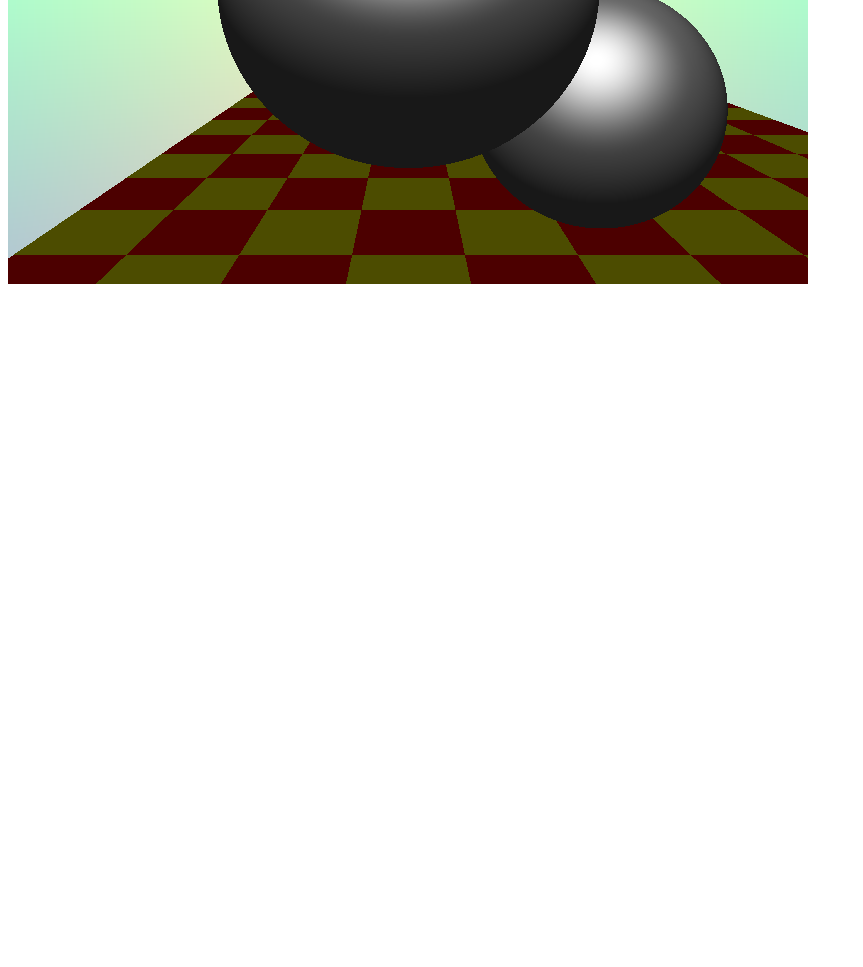
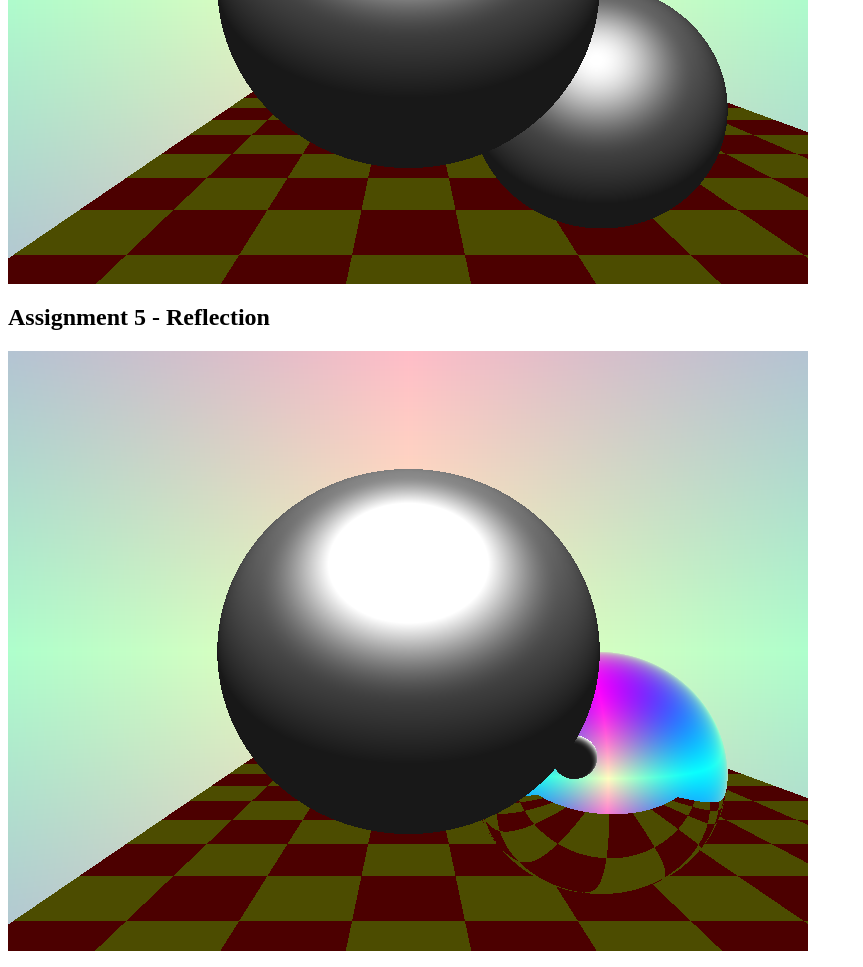
Before and after one commit to jkingsq/csci-711, a plain HTML site: page website/index.html in a window 1280 px wide. Shown: the part 1915-2882 px from the top of the page, without its empty margins (0-863 px from the left). Before the commit the page ends 2215 px from the top, so only its background shows below. Drawn offline with Linux system fonts and the light colour scheme.

Commit message:
updated website for assignment 5

```diff
--- a/website/index.html
+++ b/website/index.html
@@ -38,5 +38,10 @@ The shading function used for the spheres in this scene uses the normal vectors
 <p>
 <img src="phong.png">
 <br/>
+
+<h2>Assignment 5 - Reflection</h2>
+<p>
+<img src="assn5-reflection.png">
+<br/>
 </body>
 </html>
```
Also changed, not shown: website/assn5-reflection.png (added).
